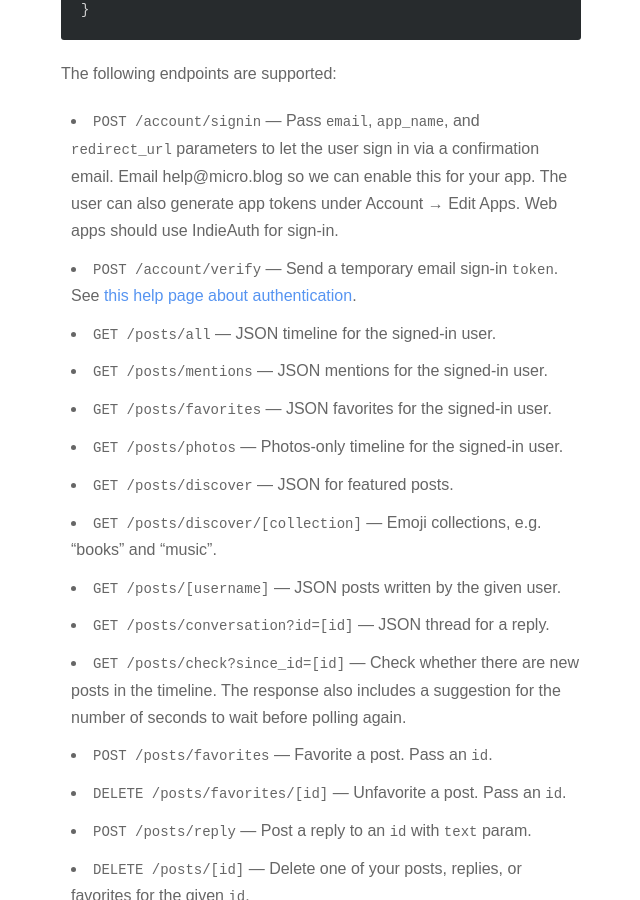
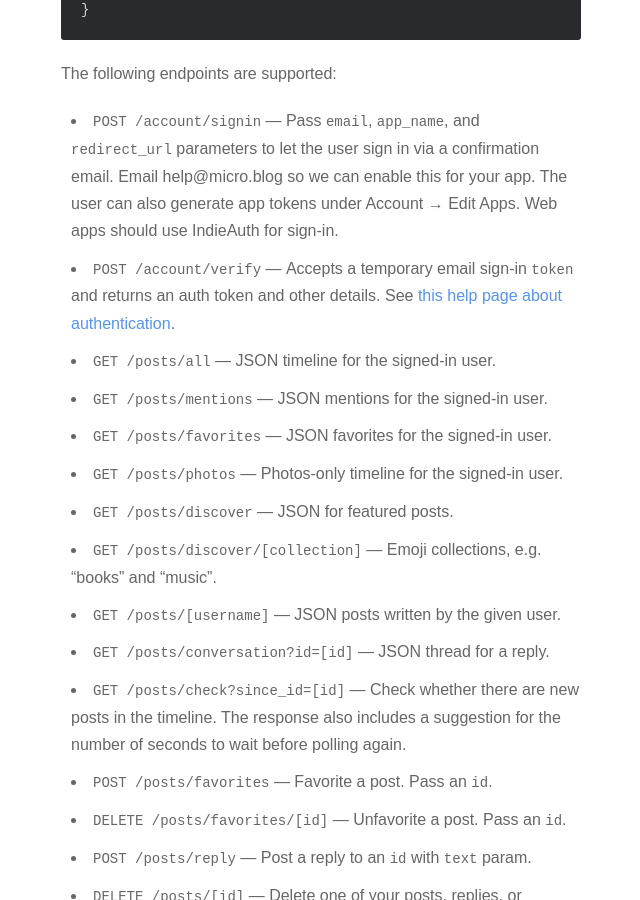
Before and after one commit to microdotblog/help.micro.blog, a Jekyll site: the page built from _posts/2017-02-14-api-json.markdown, in a window 1280 px wide and 900 px high, scrolled down 1013 px. Shown: the whole window, without its empty margins (319-959 px from the left). Built offline with Jekyll 4.4.1, drawn with Linux system fonts in a browser that asks for light colours; nearby versions of some CDN libraries.

Commit message:
Fixed a couple typos and clarified auth.

```diff
--- a/_posts/2017-02-14-api-json.markdown
+++ b/_posts/2017-02-14-api-json.markdown
@@ -42,7 +42,7 @@
 The following endpoints are supported:
 
 * `POST /account/signin` — Pass `email`, `app_name`, and `redirect_url` parameters to let the user sign in via a confirmation email. Email help@micro.blog so we can enable this for your app. The user can also generate app tokens under Account → Edit Apps. Web apps should use IndieAuth for sign-in.
-* `POST /account/verify` — Send a temporary email sign-in `token`. See [this help page about authentication](/2018/api-authentication/).
+* `POST /account/verify` — Accepts a temporary email sign-in `token` and returns an auth token and other details. See [this help page about authentication](/2018/api-authentication/).
 * `GET /posts/all` — JSON timeline for the signed-in user.
 * `GET /posts/mentions` — JSON mentions for the signed-in user.
 * `GET /posts/favorites` — JSON favorites for the signed-in user.
--- a/_posts/2018-09-01-api-authentication.markdown
+++ b/_posts/2018-09-01-api-authentication.markdown
@@ -10,7 +10,7 @@
 
 Micro.blog doesn't have normal account passwords, but it does have app tokens, which are like app-specific passwords. You can generate a new token to use in an app, and that app will have full access to your Micro.blog account.
 
-Using app tokens are a good way to get started while developing an app. Pass the app token with each request in the `Authentication` header, as documented in [Micropub](/2017/api-posting/) or the [JSON API](/2017/api-json/). If you let the user copy-and-paste their own app token into your app, make sure you save it securely.
+Using app tokens is a good way to get started while developing an app. Pass the app token with each request in the `Authorization` header, as documented in [Micropub](/2017/api-posting/) or the [JSON API](/2017/api-json/). If you let the user copy-and-paste their own app token into your app, make sure you save it securely.
 
 **IndieAuth**
 
```
